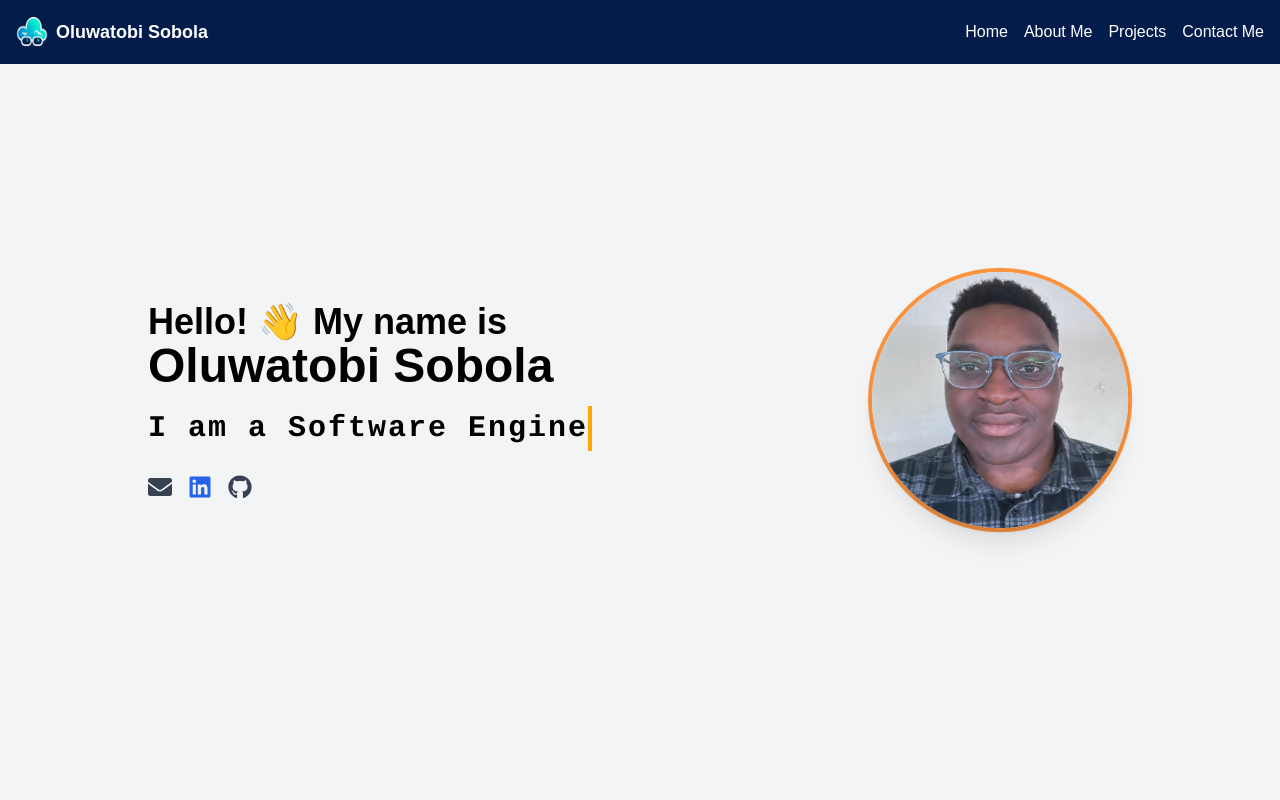
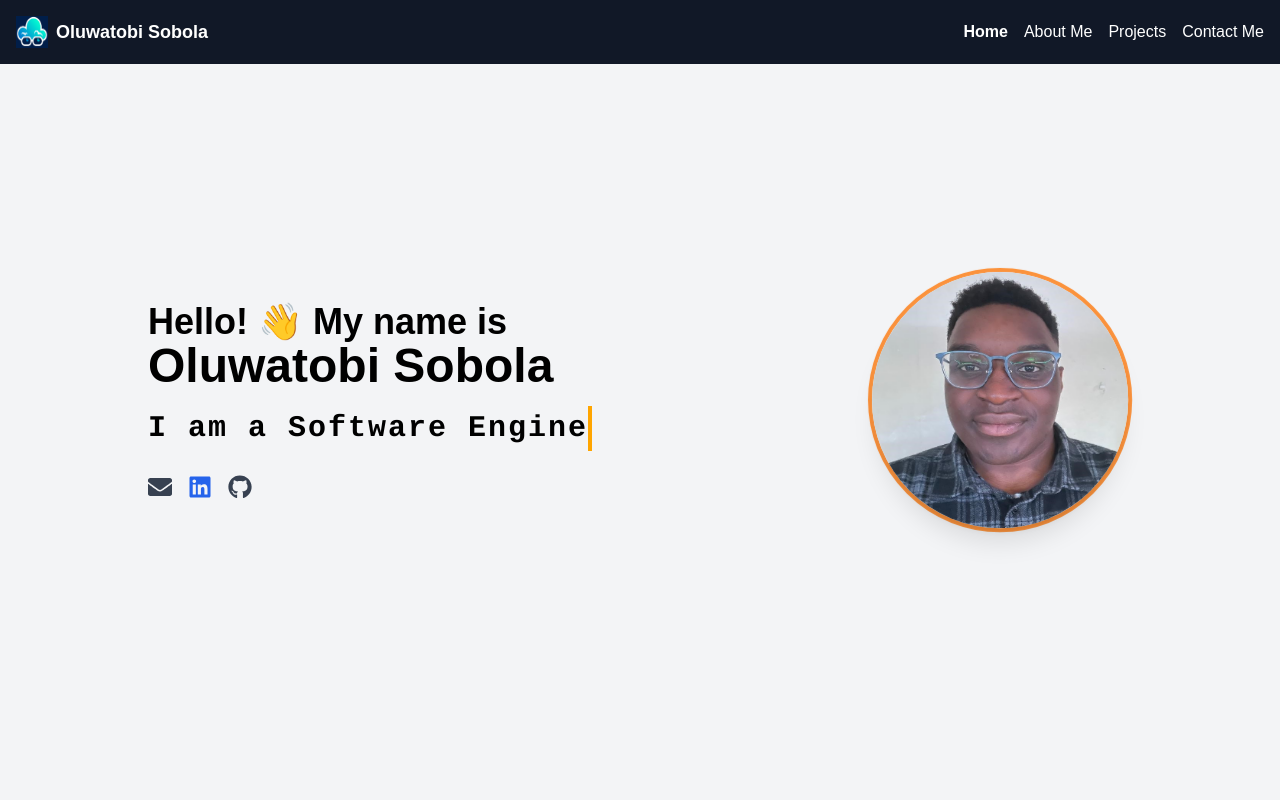
Before and after one commit to tobiy105/personal-website, a React (Create React App) app in the folder portfolio/: page / in a window 1280 px wide. Shown: the top 800 px of the page. Built offline with nearby package versions, Linux system fonts and the light colour scheme.

Commit message:
fixed picture appear above the navbar while scroll

```diff
--- a/portfolio/src/components/sildedownnav.tsx
+++ b/portfolio/src/components/sildedownnav.tsx
@@ -1,14 +1,39 @@
 import React, { useState, useEffect } from 'react';
 import logo from '../logo.png';
+
 const SlideDownNav = () => {
-  const [scrolling, setScrolling] = useState(false);
+  const [activeTab, setActiveTab] = useState('home');
 
   useEffect(() => {
     const handleScroll = () => {
-      if (window.scrollY > 20) {
-        setScrolling(true);
-      } else {
-        setScrolling(false);
+      const homeSection = document.getElementById('home');
+      const aboutmeSection = document.getElementById('aboutme');
+      const projectsSection = document.getElementById('projects');
+      const contactSection = document.getElementById('contact');
+
+      if (
+        homeSection && aboutmeSection && projectsSection && contactSection &&
+        window.scrollY >= homeSection.offsetTop &&
+        window.scrollY < aboutmeSection.offsetTop
+      ) {
+        setActiveTab('home');
+      } else if (
+        homeSection && aboutmeSection && projectsSection &&
+        window.scrollY >= aboutmeSection.offsetTop &&
+        window.scrollY < projectsSection.offsetTop
+      ) {
+        setActiveTab('aboutme');
+      } else if (
+        aboutmeSection && projectsSection && contactSection &&
+        window.scrollY >= projectsSection.offsetTop &&
+        window.scrollY < contactSection.offsetTop
+      ) {
+        setActiveTab('projects');
+      } else if (
+        contactSection &&
+        window.scrollY >= contactSection.offsetTop
+      ) {
+        setActiveTab('contact');
       }
     };
 
@@ -19,16 +44,32 @@ const SlideDownNav = () => {
   }, []);
 
   return (
-    <nav className="bg-[rgb(4,28,76)] p-4 fixed top-0 w-full flex items-center justify-between">
+    <nav className="bg-gray-900 p-4 fixed top-0 w-full flex items-center justify-between z-10"> {/* Add z-10 to ensure the navbar stays on top */}
       <div className="flex items-center">
         <img src={logo} className="w-8 h-8 mr-2" alt="Logo" />
         <h1 className="text-white text-lg font-semibold">Oluwatobi Sobola</h1>
       </div>
       <ul className="flex space-x-4">
-        <li><a href="#home" className="text-white">Home</a></li>
-        <li><a href="#bio" className="text-white">About Me</a></li>
-        <li><a href="#projects" className="text-white">Projects</a></li>
-        <li><a href="#contact" className="text-white">Contact Me</a></li>
+        <li>
+          <a href="#" className={`text-white ${activeTab === 'home' ? 'font-semibold' : ''}`}>
+            Home
+          </a>
+        </li>
+        <li>
+          <a href="#aboutme" className={`text-white ${activeTab === 'aboutme' ? 'font-semibold' : ''}`}>
+            About Me
+          </a>
+        </li>
+        <li>
+          <a href="#projects" className={`text-white ${activeTab === 'projects' ? 'font-semibold' : ''}`}>
+            Projects
+          </a>
+        </li>
+        <li>
+          <a href="#contact" className={`text-white ${activeTab === 'contact' ? 'font-semibold' : ''}`}>
+            Contact Me
+          </a>
+        </li>
       </ul>
     </nav>
   );
```
